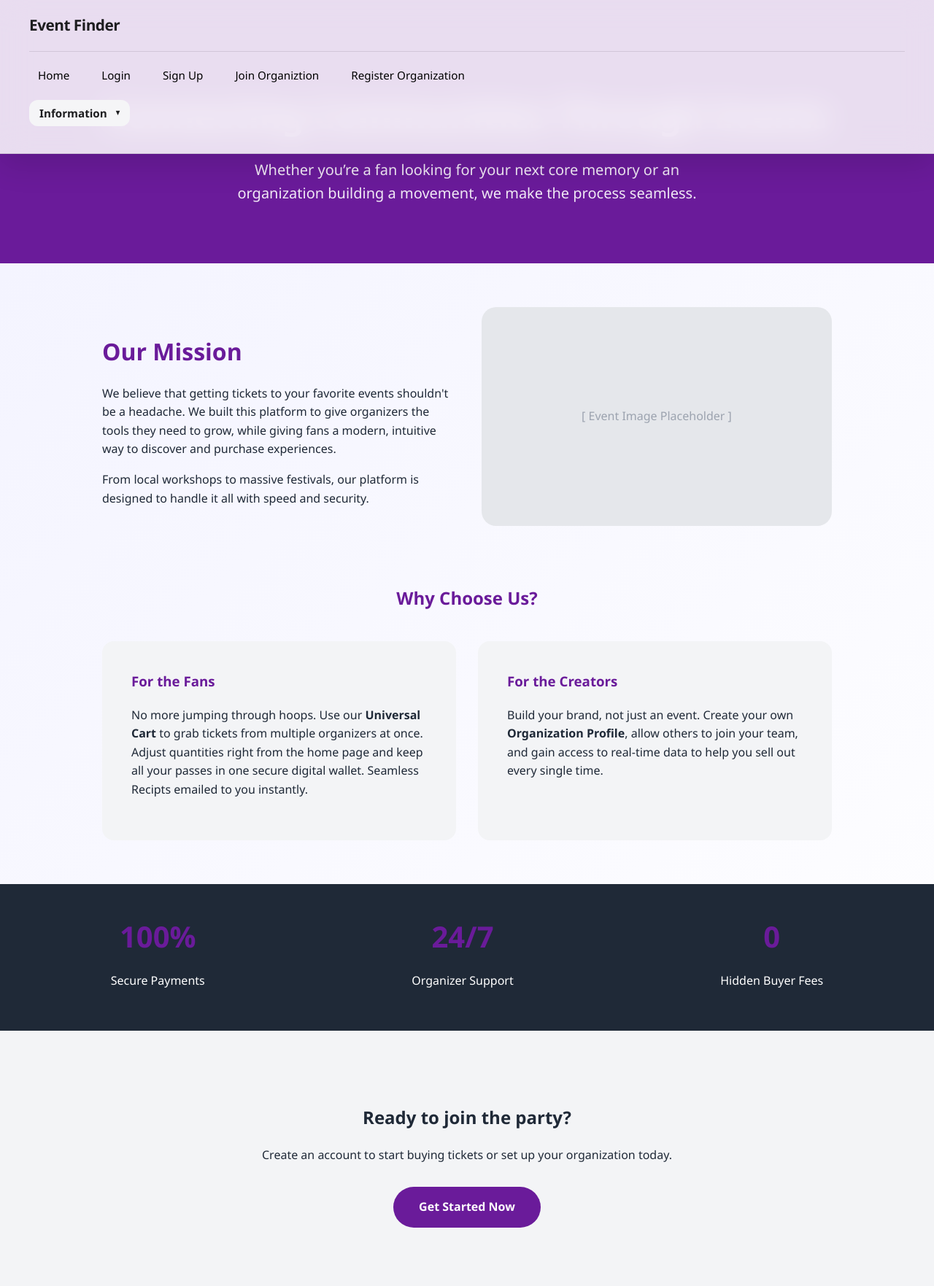
After one commit to JesseSinti/DjangoUnit2Project, a Django app: a page that uses Django_Unit_Project_2/App/templates/base.html in a window 1280 px wide. The commit adds this page. Shown: the whole page at 73% size. Run offline with Django 5.2, Linux system fonts and the light colour scheme.

Commit message:
added faq page and working on about us page

```diff
--- /dev/null
+++ b/Django_Unit_Project_2/App/static/aboutus.css
@@ -0,0 +1,131 @@
+:root {
+    --primary-color: #6a1b9a;
+    --secondary-color: #6a1b9a;
+    --text-main: #1f2937;
+    --text-muted: #4b5563;
+    --bg-light: #f3f4f6;
+    --white: #ffffff;
+}
+
+body {
+    font-family: 'Segoe UI', Tahoma, Geneva, Verdana, sans-serif;
+    line-height: 1.6;
+    color: var(--text-main);
+    margin: 0;
+    padding: 0;
+    background-color: var(--white);
+}
+
+/* Hero Section */
+.hero {
+    background: linear-gradient(135deg, var(--secondary-color) 0%, var(--primary-color) 100%);
+    color: white;
+    padding: 80px 20px;
+    text-align: center;
+}
+
+.hero h1 {
+    font-size: 3rem;
+    margin-bottom: 20px;
+}
+
+.hero p {
+    font-size: 1.25rem;
+    max-width: 700px;
+    margin: 0 auto;
+    opacity: 0.9;
+}
+
+/* Content Sections */
+.container {
+    max-width: 1000px;
+    margin: 0 auto;
+    padding: 60px 20px;
+}
+
+.mission-grid {
+    display: grid;
+    grid-template-columns: 1fr 1fr;
+    gap: 40px;
+    align-items: center;
+    margin-bottom: 80px;
+}
+
+.mission-text h2 {
+    color: var(--secondary-color);
+    font-size: 2rem;
+    margin-bottom: 20px;
+}
+
+/* Feature Cards */
+.features {
+    display: grid;
+    grid-template-columns: repeat(auto-fit, minmax(300px, 1fr));
+    gap: 30px;
+    margin-top: 40px;
+}
+
+.card {
+    background: var(--bg-light);
+    padding: 40px;
+    border-radius: 16px;
+    transition: transform 0.3s ease;
+}
+
+.card:hover {
+    transform: translateY(-5px);
+}
+
+.card h3 {
+    color: var(--primary-color);
+    margin-top: 0;
+}
+
+/* Stats Section */
+.stats-bar {
+    background: var(--text-main);
+    color: white;
+    padding: 40px 20px;
+    text-align: center;
+    display: flex;
+    justify-content: space-around;
+    flex-wrap: wrap;
+    gap: 20px;
+}
+
+.stat-item h4 {
+    font-size: 2.5rem;
+    margin: 0;
+    color: var(--primary-color);
+}
+
+.cta-section {
+    text-align: center;
+    padding: 80px 20px;
+    background-color: var(--bg-light);
+}
+
+.btn {
+    display: inline-block;
+    padding: 15px 35px;
+    background-color: var(--primary-color);
+    color: white;
+    text-decoration: none;
+    border-radius: 30px;
+    font-weight: bold;
+    transition: background 0.3s;
+}
+
+.btn:hover {
+    background-color: var(--secondary-color);
+}
+
+@media (max-width: 768px) {
+    .mission-grid {
+        grid-template-columns: 1fr;
+    }
+
+    .hero h1 {
+        font-size: 2.2rem;
+    }
+}
--- /dev/null
+++ b/Django_Unit_Project_2/App/templates/aboutus.html
@@ -0,0 +1,76 @@
+{% extends 'base.html' %}
+{% load static %}
+{% block content %}
+<head>
+    <link rel="stylesheet" href="{% static 'aboutus.css' %}">
+</head>
+<body>
+
+    <section class="hero">
+        <h1>Connecting Communities Through Events</h1>
+        <p>Whether you’re a fan looking for your next core memory or an organization building a movement, we make the
+            process seamless.</p>
+    </section>
+
+    <div class="container">
+        <div class="mission-grid">
+            <div class="mission-text">
+                <h2>Our Mission</h2>
+                <p>We believe that getting tickets to your favorite events shouldn't be a headache. We built this
+                    platform to give organizers the tools they need to grow, while giving fans a modern, intuitive way
+                    to discover and purchase experiences.</p>
+                <p>From local workshops to massive festivals, our platform is designed to handle it all with speed and
+                    security.</p>
+            </div>
+            <div class="mission-image">
+                <div
+                    style="background: #e5e7eb; width: 100%; height: 300px; border-radius: 20px; display: flex; align-items: center; justify-content: center; color: #9ca3af;">
+                    [ Event Image Placeholder ]
+                </div>
+            </div>
+        </div>
+
+        <h2 style="text-align: center; color: var(--secondary-color);">Why Choose Us?</h2>
+
+        <div class="features">
+            <div class="card">
+                <h3>For the Fans</h3>
+                <p>No more jumping through hoops. Use our <strong>Universal Cart</strong> to grab tickets from multiple
+                    organizers at once. Adjust quantities right from the home page and keep all your passes in one
+                    secure digital wallet. Seamless Recipts emailed to you instantly.</p>
+            </div>
+
+            <div class="card">
+                <h3>For the Creators</h3>
+                <p>Build your brand, not just an event. Create your own <strong>Organization Profile</strong>, allow
+                    others to join your team, and gain access to real-time data to help you sell out every single
+                    time.</p>
+            </div>
+        </div>
+    </div>
+
+    <section class="stats-bar">
+        <div class="stat-item">
+            <h4>100%</h4>
+            <p>Secure Payments</p>
+        </div>
+        <div class="stat-item">
+            <h4>24/7</h4>
+            <p>Organizer Support</p>
+        </div>
+        <div class="stat-item">
+            <h4>0</h4>
+            <p>Hidden Buyer Fees</p>
+        </div>
+    </section>
+
+    <section class="cta-section">
+        <h2>Ready to join the party?</h2>
+        <p>Create an account to start buying tickets or set up your organization today.</p>
+        <div style="margin-top: 30px;">
+            <a href="{% url 'customer-signup' %}" class="btn">Get Started Now</a>
+        </div>
+    </section>
+
+</body>
+{% endblock content %}
--- a/Django_Unit_Project_2/App/templates/admin_dashboard.html
+++ b/Django_Unit_Project_2/App/templates/admin_dashboard.html
@@ -8,7 +8,7 @@
 
 <nav class="sidebar">
     <div class="sidebar-brand">
-        <i class="fas fa-layer-group me-2" style="color: var(--apple-purple);"></i> OrgManager
+        <i class="fas fa-layer-group me-2" style="color: var(--apple-purple);"></i> {{admin}}
     </div>
 
     <div class="nav flex-column mt-2">
--- a/Django_Unit_Project_2/App/templates/base.html
+++ b/Django_Unit_Project_2/App/templates/base.html
@@ -50,7 +50,7 @@
                 <li class="nav-item addevent-item"><a href="{% url 'admin_dashboard' membership.organization.id %}">Admin Dashboard</a></li>
             {% elif status == 2 %}
                 {% if membership.status == 'Non-active' %}
-                    <li class="nav-item addevent-item"><a href="{% url 'non_active_goon' %}">Add Event</a></li>
+                    <li class="nav-item addevent-item"><a href="{% url 'non_active' %}">Add Event</a></li>
                 {% elif membership.status == 'active' %}
                     <li class="nav-item addevent-item"><a href="{% url 'addevent' %}">Add Event</a></li>
                     <li class="nav-item addevent-item"><a href="{% url 'org_user_dashboard' membership.organization.id %}">Organization</a></li>
@@ -80,8 +80,8 @@
                 </div>
                 <div class="info-group">
                     <h4>Navigation</h4>
-                    <p>About Us</p>
-                    <p>FAQ</p>
+                    <a href="{% url 'aboutus' %}"><p>About Us</p></a>
+                    <a href="{% url 'faqview' %}"><p>FAQ</p></a>
                     <p>Customer Service</p>
                 </div>
             </div>
--- a/Django_Unit_Project_2/App/templates/non_active_goon.html
+++ b/Django_Unit_Project_2/App/templates/non_active.html
@@ -4,5 +4,5 @@
 {% block title %}Login{% endblock %}
 
 {% block content %}
-<p>NO ACCESS NEIGHBOR</p>
+<p>NO ACCESS</p>
 {% endblock %}
--- a/Django_Unit_Project_2/App/views.py
+++ b/Django_Unit_Project_2/App/views.py
@@ -178,6 +178,11 @@ def search_view(request):
         events = events.filter(Q(title__icontains=query))
     return render(request,'home.html', {'Events' : events, 'SearchActive' : bool(request.GET)})
 
+def FAQ_View(request):
+    return render(request, 'FAQ.html')
+
+def About_Us(request):
+    return render(request, 'aboutus.html')
 
 # =============================================================================================================
 #                                       4. DASHBOARDS (Admin, User, Customer)
@@ -401,7 +406,7 @@ def update_membership_status(request, membership_id, action):
 
 @login_required
 def non_active_view(request):
-    return render(request,'non_active_goon.html')
+    return render(request,'non_active.html')
 
 
 # ==============================================================================================================
--- a/Django_Unit_Project_2/Django_Unit_Project_2/urls.py
+++ b/Django_Unit_Project_2/Django_Unit_Project_2/urls.py
@@ -21,6 +21,8 @@ from django.conf import settings
 from django.conf.urls.static import static
 
 urlpatterns = [
+    path('About Us', v.About_Us, name='aboutus'),
+    path('FAQ/Page', v.FAQ_View, name='faqview'),
     path('admin/', admin.site.urls),
     path('checkout-cart', v.Checkout_Cart, name='checkoutcart'),
     path('<int:pk>/remove_ticket/', v.Remove_Ticket_Cart, name='remove_ticket'),
```
Also changed, not shown: Django_Unit_Project_2/App/static/FAQ.css (added, +143 -0 lines), Django_Unit_Project_2/App/templates/FAQ.html (added, +144 -0 lines).
